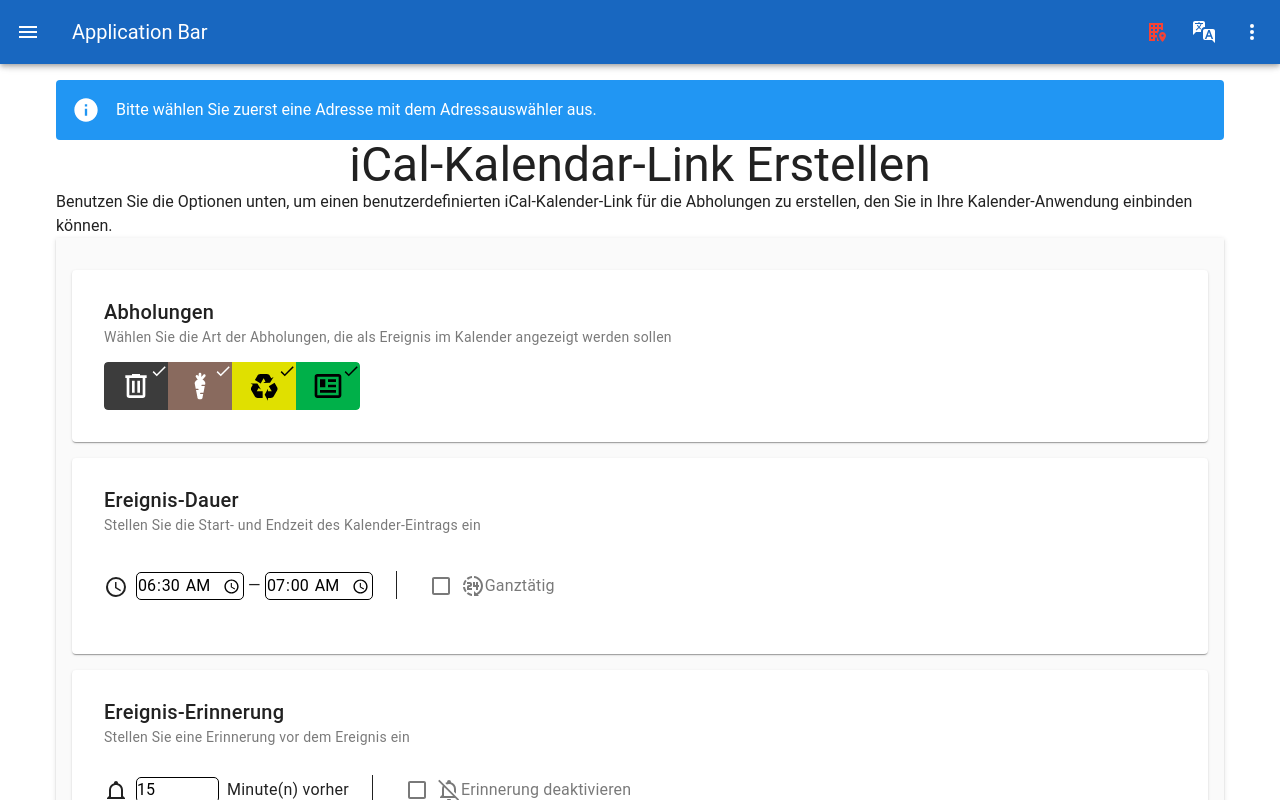
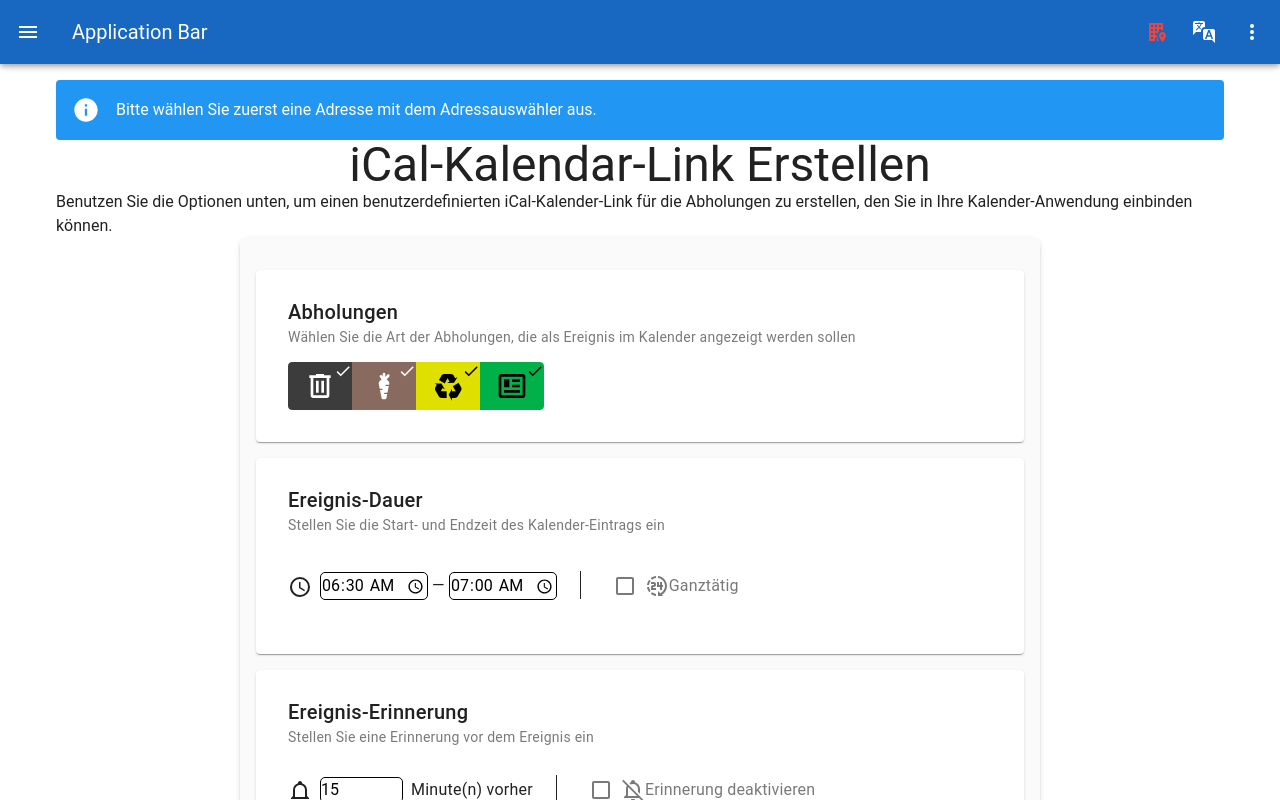
Before and after one commit to pano9000/aws-stuttgart-pickup-dates-service, a Nuxt app: page /ICalGenerator in a window 1280 px wide. Shown: the top 800 px of the page. Built offline with nearby package versions, Linux system fonts and the light colour scheme.

Commit message:
feat(BaseExportCustomizer): add base comp for unified style

```diff
--- /dev/null
+++ b/components/ExportCustomizer/BaseExportCustomizer.vue
@@ -0,0 +1,17 @@
+<template>
+  <v-container class="bg-grey-lighten-5 rounded-lg elevation-2 export-customizer-wrap">
+    <slot/>
+  </v-container>
+</template>
+
+<script setup lang="ts">
+
+</script>
+
+<style scoped>
+  .export-customizer-wrap {
+    max-height: 80vh;
+    overflow: scroll;
+    max-width: 50rem;
+  }
+</style>
--- a/components/ExportCustomizer/ExportCustomizerICal.vue
+++ b/components/ExportCustomizer/ExportCustomizerICal.vue
@@ -1,5 +1,5 @@
 <template>
-  <v-container class="bg-grey-lighten-5 rounded-b-lg elevation-2">
+  <BaseExportCustomizer>
     <v-card
       class="my-4 pa-4"
       :title="i18n.t('exportCustomizerICal.pickupEventsTitle')"
@@ -183,14 +183,14 @@
       </v-card-text>
     </v-card>
 
-  </v-container>
-
+</BaseExportCustomizer>
 </template>
 
 <script setup lang="ts">
   import TimeRangeInput from "~/components/TimeRangeInput.vue";
   import CopyToClipboardButton from "~/components/CopyToClipboardButton.vue";
   import EventTypeSelector from "~/components/EventTypeSelector.vue";
+  import BaseExportCustomizer from "./BaseExportCustomizer.vue";
   import { useCookieUserConfig } from "~/composables/useCookieUserConfig";
   import type { ICalOptions } from "~/server/services/TransformDataService";
   import type { AwsApiServiceEventTypeName } from "~/server/services/AwsApiService";
```
